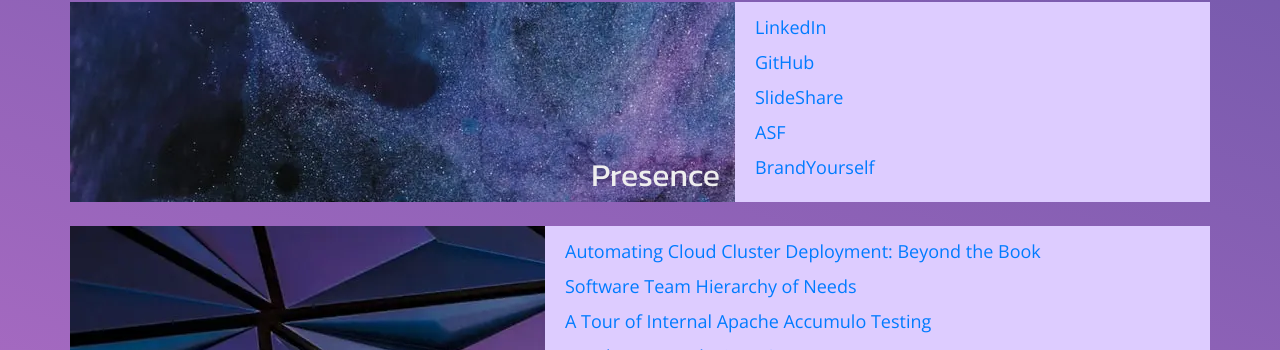
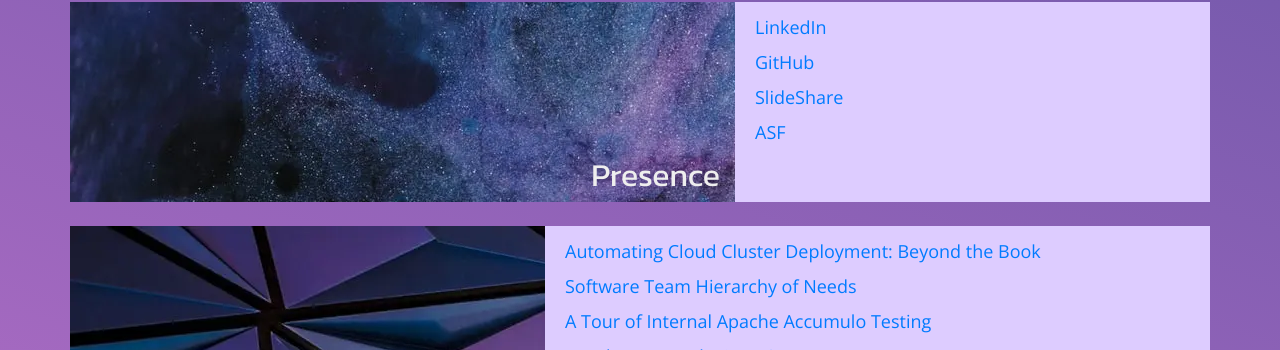
Before and after one commit to bhavanki/havanki.com, a Jekyll site: the page built from index.md, in a window 1280 px wide. Shown: the part 628-978 px from the top of the page. Built offline with Jekyll 4.4.1, drawn with Linux system fonts in a browser that asks for light colours.

Commit message:
So long BrandYourself

```diff
--- a/index.md
+++ b/index.md
@@ -42,7 +42,6 @@ title: Home
     <a href="https://github.com/bhavanki" class="list-group-item py-1">GitHub</a>
     <a href="https://www.slideshare.net/BillHavanki" class="list-group-item py-1">SlideShare</a>
     <a href="https://people.apache.org/~bhavanki/" class="list-group-item py-1">ASF</a>
-    <a href="https://billhavanki.brandyourself.com?source=home" class="list-group-item py-1">BrandYourself</a>
   </div>
 </div>
 
```
